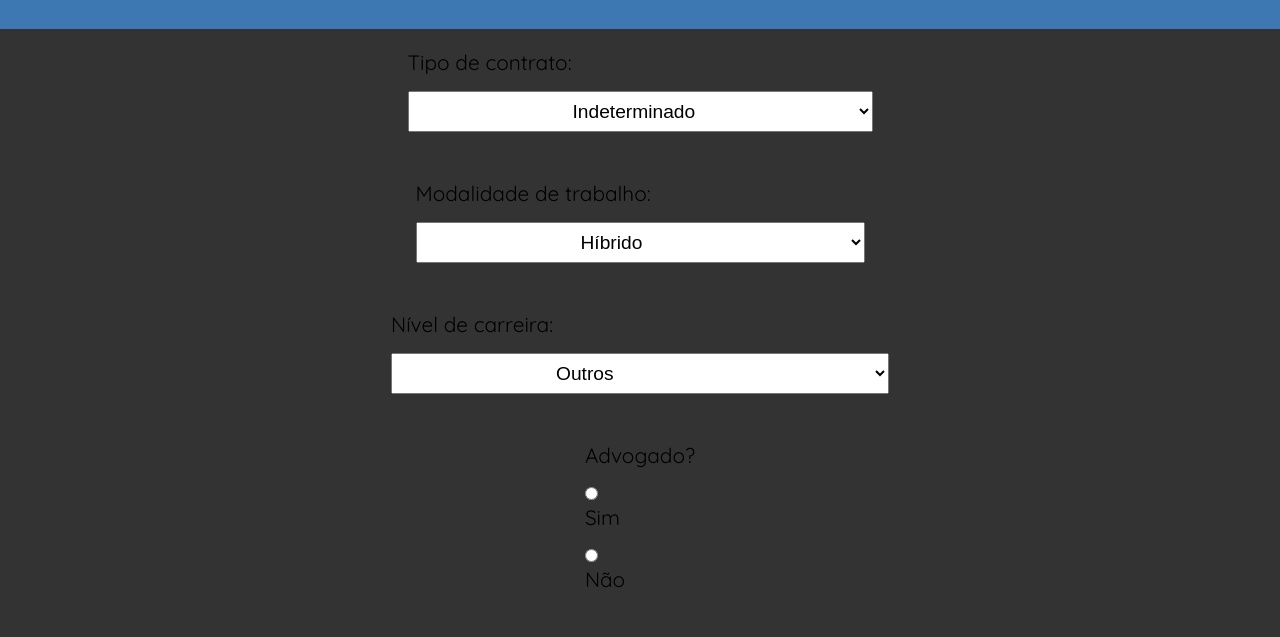
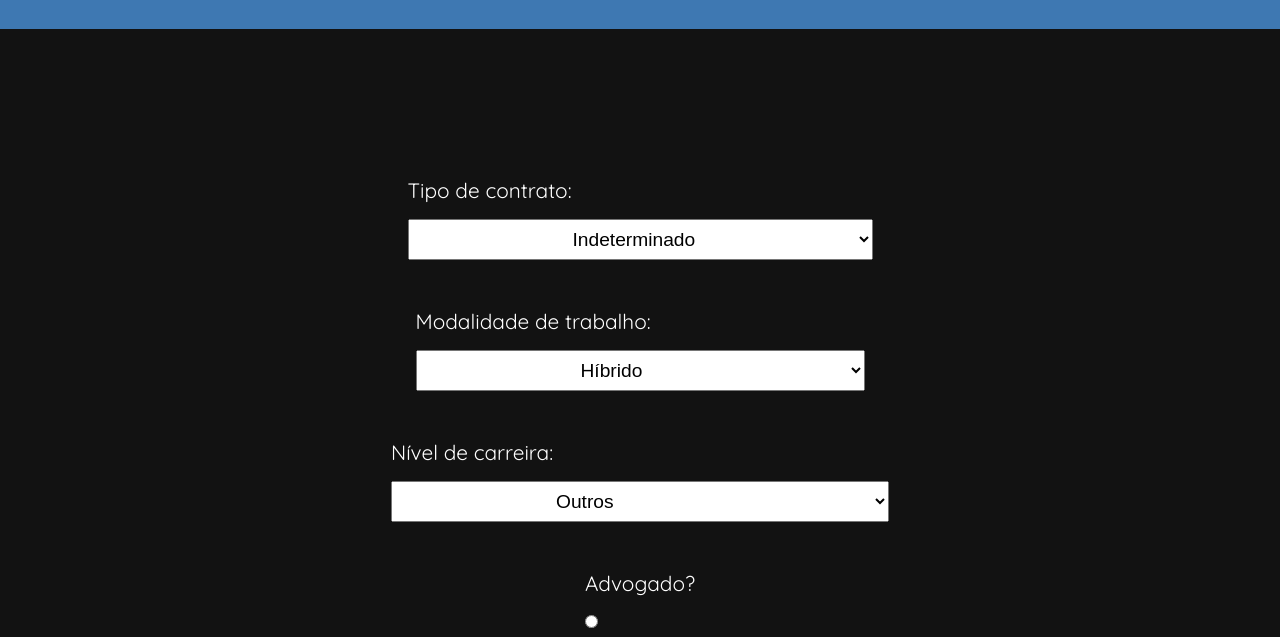
Before and after one commit to guilherme-messias/validador-de-contratos, a website with bundled scripts: page clients/company-1/index.html in a window 1280 px wide. Shown: the part 87-724 px from the top of the page. Built offline with nearby package versions, Linux system fonts and the dark colour scheme.

Commit message:
adiciona suporte para modo escuro e ajusta padding do cabeçalho

```diff
--- a/sass/layout/_header.scss
+++ b/sass/layout/_header.scss
@@ -2,6 +2,7 @@
 
 header {
   min-height: 15vh;
+  padding-bottom: 8rem;
 }
 
 nav {
--- a/sass/layout/_main.scss
+++ b/sass/layout/_main.scss
@@ -152,8 +152,13 @@ input {
       margin: 1rem;
     }
   }
-  // todo: tirar espaçamento do footer
+}
+
+@media (prefers-color-scheme: dark) {
+  body {
+    background-color: #121212;
+    color: white;
+  }
 }
 
 // todo: estilizar modo escuro
-// todo: estilizar modo tablet, desktop
```
Also changed, not shown: css/style.css, 1 other file.
